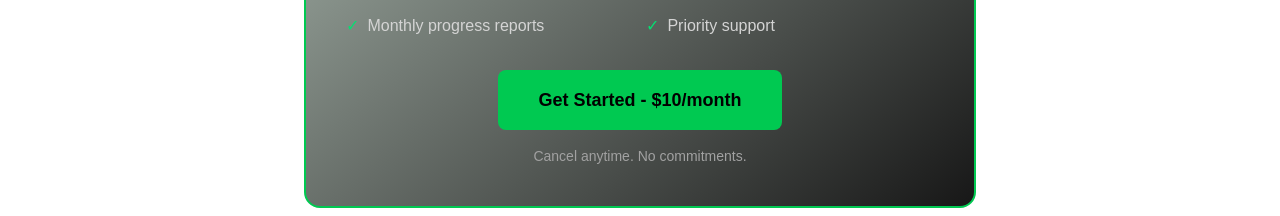
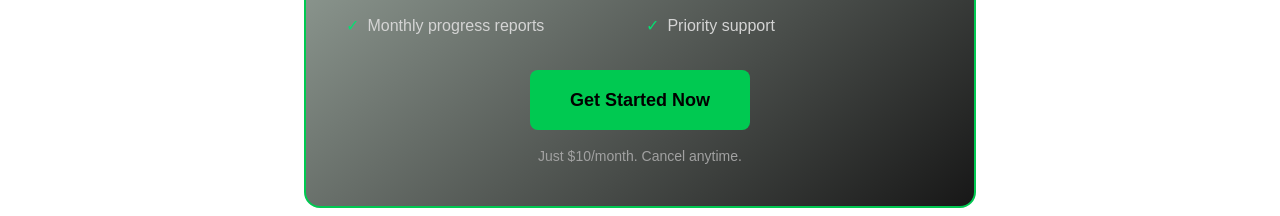
Before and after one commit to solutionspma/level10-financial, a Next.js app: page /pricing in a window 1280 px wide. Shown: the part 729-945 px from the top of the page. Built offline with nearby package versions, Linux system fonts and the light colour scheme.

Commit message:
Update pricing CTA and footer with parent company

```diff
--- a/src/app/pricing/page.tsx
+++ b/src/app/pricing/page.tsx
@@ -55,9 +55,9 @@ export default function Pricing() {
           </div>
 
           <a href="/register" className="inline-block bg-green-500 text-black px-10 py-4 rounded-lg font-bold text-lg hover:bg-green-600 transition">
-            Get Started - $10/month
+            Get Started Now
           </a>
-          <p className="text-sm text-neutral-400 mt-4">Cancel anytime. No commitments.</p>
+          <p className="text-sm text-neutral-400 mt-4">Just $10/month. Cancel anytime.</p>
         </div>
 
         <div className="mt-8 text-center text-sm text-neutral-400">
```
